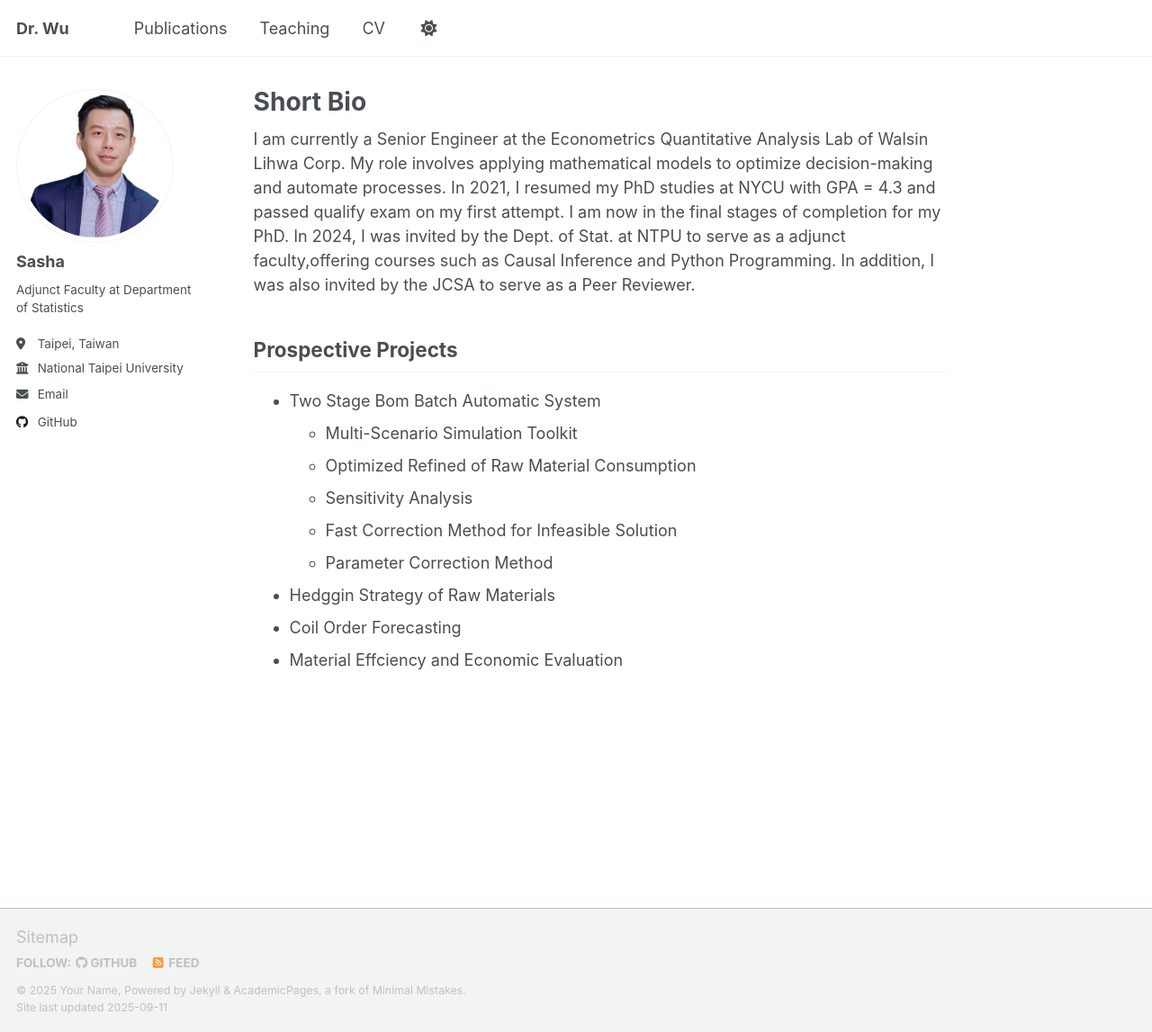
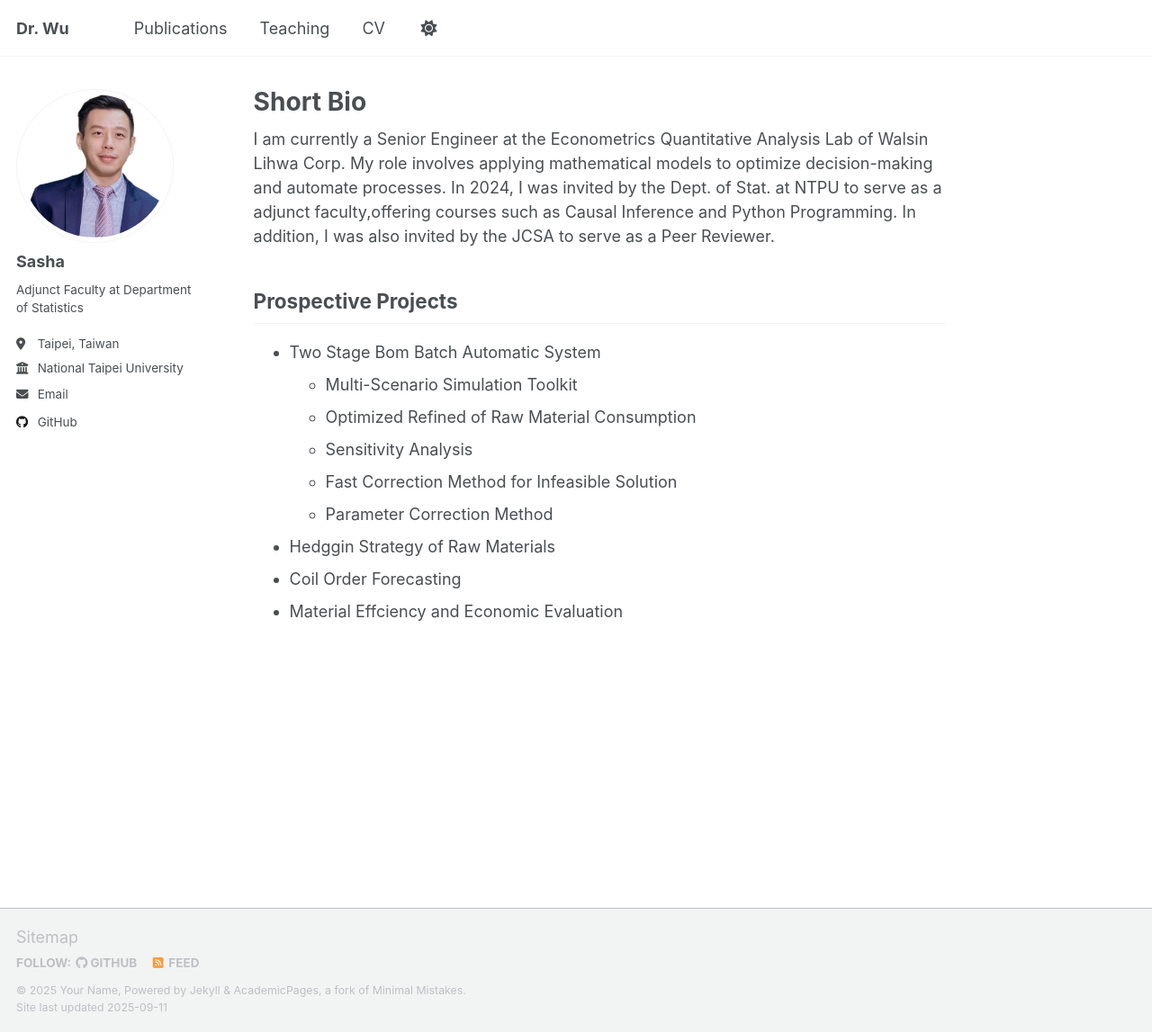
Before and after one commit to SashaWuNYCU/sashawunycu.github.io, a Jekyll site: the page built from _pages/about.md, in a window 1280 px wide and 1147 px high. Shown: the whole window at 90% size. Built offline with Jekyll 4.4.1, drawn with Linux system fonts in a browser that asks for light colours; a script that is not in the unit is left out.

Commit message:
revise Bio ver 250911

```diff
--- a/_pages/about.md
+++ b/_pages/about.md
@@ -7,7 +7,7 @@ redirect_from:
   - /about.html
 ---
 
-I am currently a Senior Engineer at the Econometrics Quantitative Analysis Lab of Walsin Lihwa Corp. My role involves applying mathematical models to optimize decision-making and automate processes. In 2021, I resumed my PhD studies at NYCU with GPA = 4.3 and passed qualify exam on my first attempt. I am now in the final stages of completion for my PhD. In 2024, I was invited by the Dept. of Stat. at NTPU to serve as a adjunct faculty,offering courses such as Causal Inference and Python Programming. In addition, I was also invited by the JCSA to serve as a Peer Reviewer.
+I am currently a Senior Engineer at the Econometrics Quantitative Analysis Lab of Walsin Lihwa Corp. My role involves applying mathematical models to optimize decision-making and automate processes. In 2024, I was invited by the Dept. of Stat. at NTPU to serve as a adjunct faculty,offering courses such as Causal Inference and Python Programming. In addition, I was also invited by the JCSA to serve as a Peer Reviewer.
 
 Prospective Projects
 ------
```
